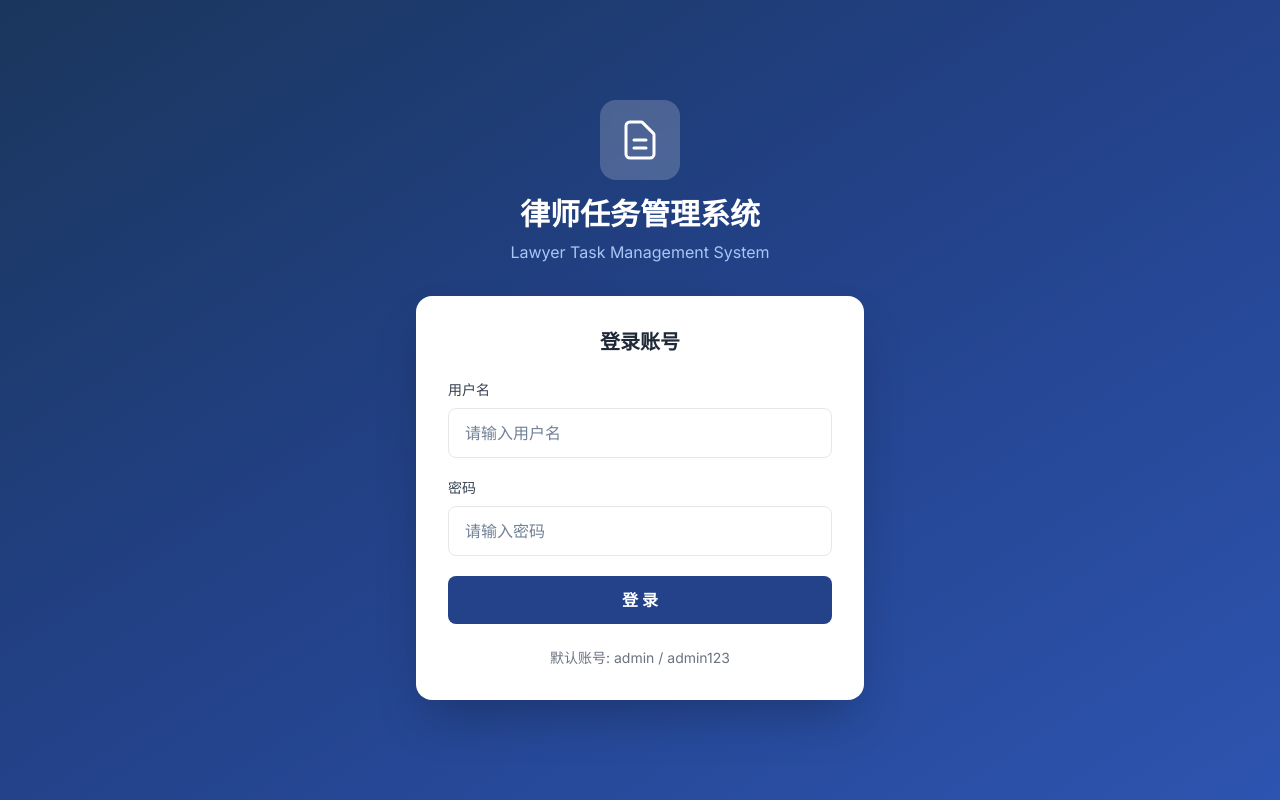
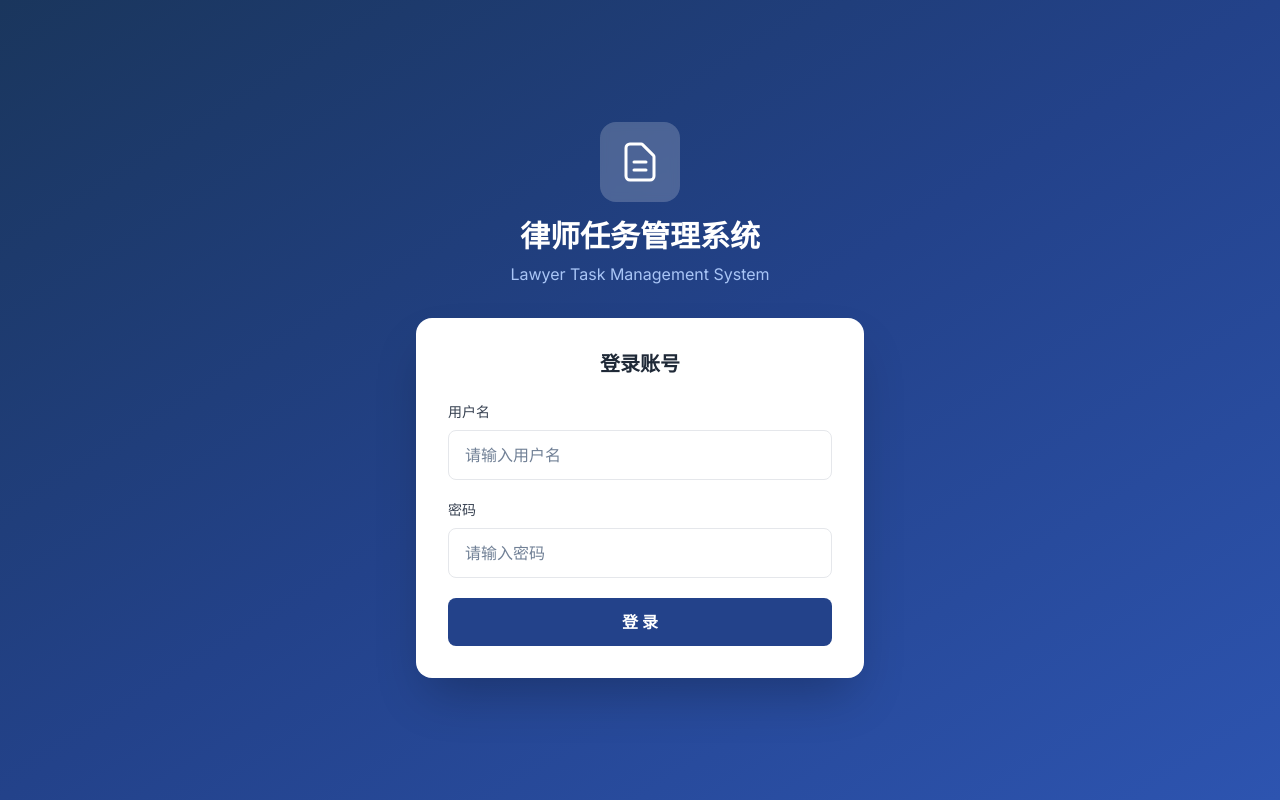
Before and after one commit to erictrademe/lawyerassistance, a React (Vite) app in the folder client/: page /login in a window 1280 px wide. Built offline with nearby package versions, Linux system fonts and the light colour scheme; no server answers.

Commit message:
Remove default account info from login page

```diff
--- a/client/src/pages/Login.jsx
+++ b/client/src/pages/Login.jsx
@@ -94,10 +94,6 @@ export default function Login() {
               ) : '登 录'}
             </button>
           </form>
-
-          <div className="mt-6 text-center text-sm text-gray-500">
-            <p>默认账号: admin / admin123</p>
-          </div>
         </div>
       </div>
     </div>
```
